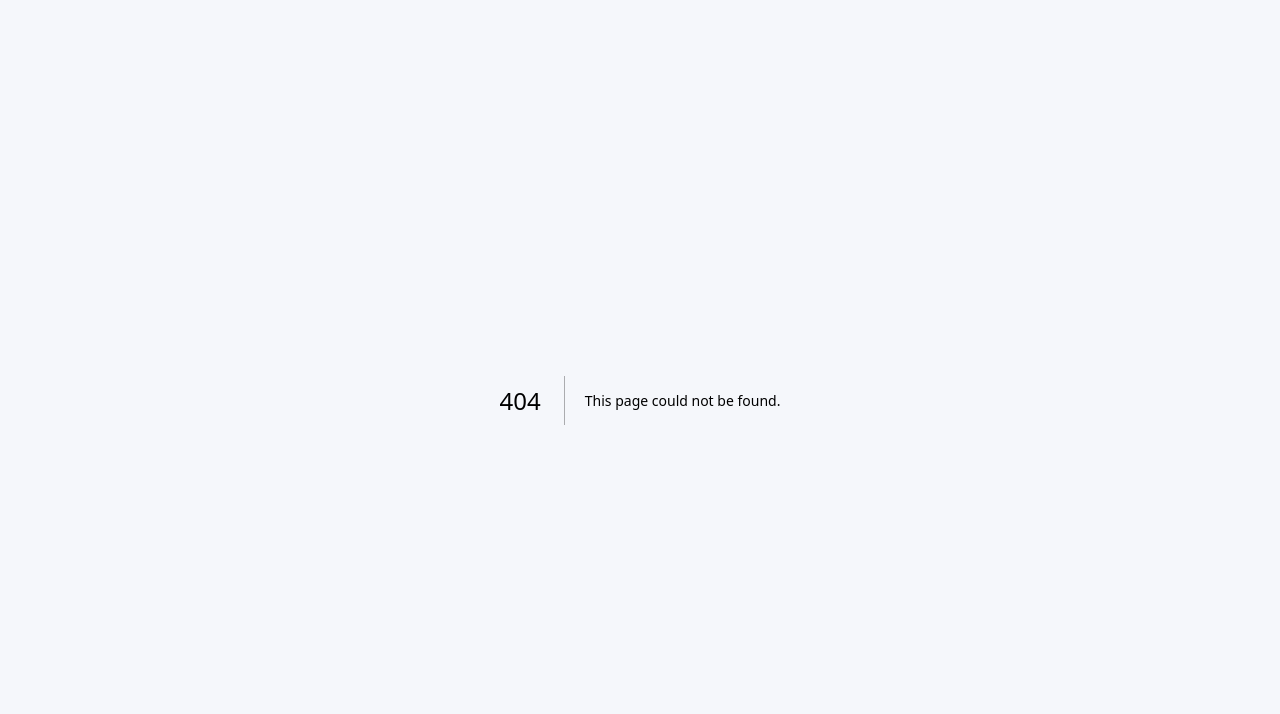
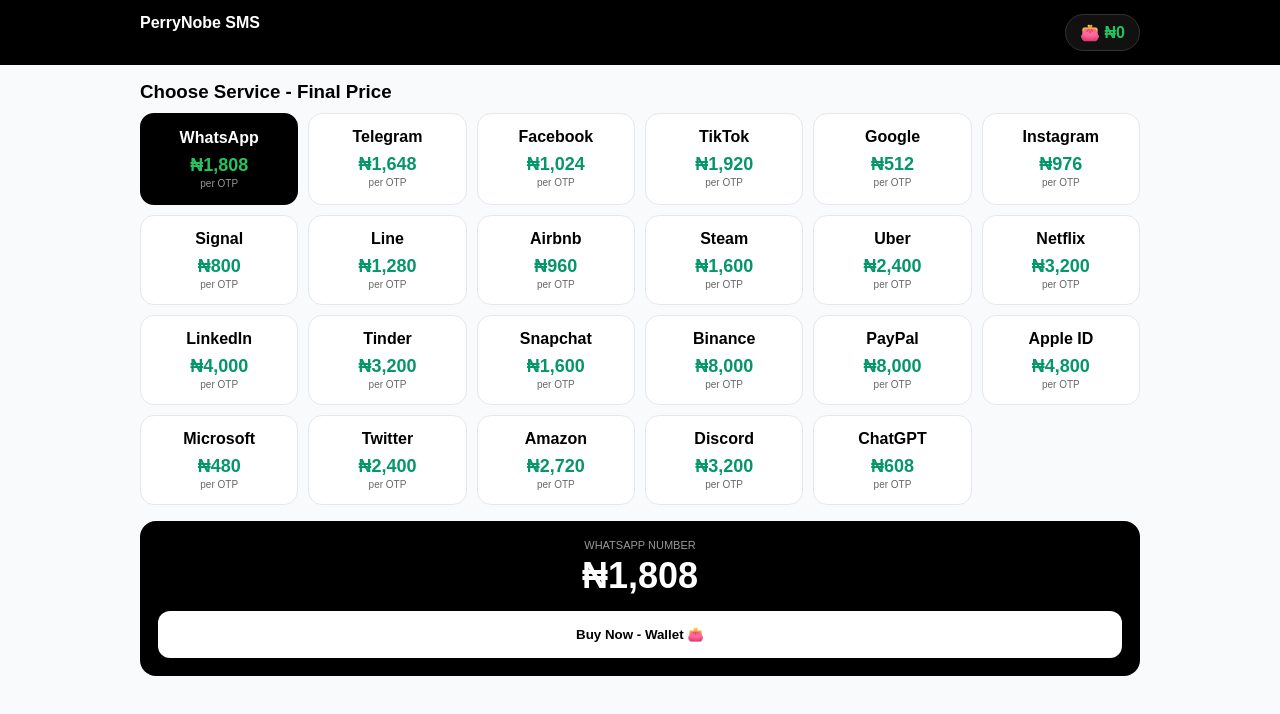
Before and after one commit to perrynobsmsdeliver/perrynobesms, a Next.js app: page / in a window 1280 px wide. Before the commit this address had no page. Shown: the top 714 px of the page. Built offline with nearby package versions, Linux system fonts and the light colour scheme.

Commit message:
Create page.tsx

```diff
--- /dev/null
+++ b/app/page.tsx
@@ -0,0 +1,82 @@
+"use client";
+import { useState, useEffect } from "react";
+
+// FINAL CUSTOMER PRICE = 5SIM x10 - Already calculated in Naira
+const CUSTOMER_PRICE_NAIRA: Record<string, number> = {
+  whatsapp: 1808, telegram: 1648, facebook: 1024, tiktok: 1920, google: 512,
+  instagram: 976, signal: 800, line: 1280, airbnb: 960, steam: 1600,
+  uber: 2400, netflix: 3200, linkedin: 4000, tinder: 3200, snapchat: 1600,
+  binance: 8000, paypal: 8000, apple: 4800, microsoft: 480, twitter: 2400,
+  amazon: 2720, discord: 3200, openai: 608,
+};
+
+const APPS = [
+  { id: "whatsapp", name: "WhatsApp" }, { id: "telegram", name: "Telegram" },
+  { id: "facebook", name: "Facebook" }, { id: "tiktok", name: "TikTok" },
+  { id: "google", name: "Google" }, { id: "instagram", name: "Instagram" },
+  { id: "signal", name: "Signal" }, { id: "line", name: "Line" },
+  { id: "airbnb", name: "Airbnb" }, { id: "steam", name: "Steam" },
+  { id: "uber", name: "Uber" }, { id: "netflix", name: "Netflix" },
+  { id: "linkedin", name: "LinkedIn" }, { id: "tinder", name: "Tinder" },
+  { id: "snapchat", name: "Snapchat" }, { id: "binance", name: "Binance" },
+  { id: "paypal", name: "PayPal" }, { id: "apple", name: "Apple ID" },
+  { id: "microsoft", name: "Microsoft" }, { id: "twitter", name: "Twitter" },
+  { id: "amazon", name: "Amazon" }, { id: "discord", name: "Discord" },
+  { id: "openai", name: "ChatGPT" },
+];
+
+export default function Home() {
+  const [wallet, setWallet] = useState(0);
+  const [showWallet, setShowWallet] = useState(false);
+  const [selected, setSelected] = useState("whatsapp");
+  const price = CUSTOMER_PRICE_NAIRA[selected];
+
+  useEffect(() => { const w = localStorage.getItem("perrynobe_wallet"); if (w) setWallet(Number(w)); }, []);
+  useEffect(() => { localStorage.setItem("perrynobe_wallet", String(wallet)); }, [wallet]);
+
+  return (
+    <div style={{ minHeight: "100vh", background: "#f8fafc", fontFamily: "sans-serif" }}>
+      <script src="https://js.paystack.co/v1/inline.js"></script>
+      <header style={{ background: "black", color: "white", padding: "14px 20px", position: "sticky", top: 0 }}>
+        <div style={{ maxWidth: 1000, margin: "0 auto", display: "flex", justifyContent: "space-between" }}>
+          <b>PerryNobe SMS</b>
+          <div onClick={() => setShowWallet(true)} style={{ background: "#111", border: "1px solid #333", padding: "8px 14px", borderRadius: 30, cursor: "pointer" }}>👛 <b style={{ color: "#22c55e" }}>₦{wallet.toLocaleString()}</b></div>
+        </div>
+      </header>
+
+      <div style={{ maxWidth: 1000, margin: "0 auto", padding: 16 }}>
+        <h3 style={{ margin: "0 0 10px 0" }}>Choose Service - Final Price</h3>
+        <div style={{ display: "grid", gridTemplateColumns: "repeat(auto-fill, minmax(145px, 1fr))", gap: 10 }}>
+          {APPS.map(app => {
+            const p = CUSTOMER_PRICE_NAIRA[app.id];
+            const active = selected === app.id;
+            return (
+              <div key={app.id} onClick={() => setSelected(app.id)} style={{ border: active? "2px solid black" : "1px solid #e5e7eb", borderRadius: 14, padding: 14, cursor: "pointer", background: active? "black" : "white", color: active? "white" : "black", textAlign: "center" }}>
+                <div style={{ fontWeight: 700 }}>{app.name}</div>
+                <div style={{ marginTop: 8, fontSize: 18, fontWeight: 900, color: active? "#22c55e" : "#059669" }}>₦{p.toLocaleString()}</div>
+                <div style={{ fontSize: 10, opacity: 0.6, marginTop: 2 }}>per OTP</div>
+              </div>
+            );
+          })}
+        </div>
+
+        <div style={{ background: "black", color: "white", borderRadius: 16, padding: 18, marginTop: 16, textAlign: "center" }}>
+          <div style={{ opacity: 0.6, fontSize: 11 }}>{APPS.find(a => a.id === selected)?.name.toUpperCase()} NUMBER</div>
+          <div style={{ fontSize: 36, fontWeight: 900, marginTop: 4 }}>₦{price.toLocaleString()}</div>
+          <button onClick={() => wallet < price? setShowWallet(true) : setWallet(wallet - price)} style={{ width: "100%", marginTop: 14, background: "white", color: "black", border: 0, padding: 16, borderRadius: 12, fontWeight: 900 }}>Buy Now - Wallet 👛</button>
+        </div>
+      </div>
+
+      {showWallet && (
+        <div style={{ position: "fixed", inset: 0, background: "rgba(0,0,0,0.7)", zIndex: 50, display: "flex", alignItems: "center", justifyContent: "center", padding: 16 }}>
+          <div style={{ background: "white", maxWidth: 380, width: "100%", borderRadius: 20, padding: 20 }}>
+            <h3 style={{ margin: 0 }}>Fund Wallet 👛</h3>
+            <div style={{ background: "black", color: "white", borderRadius: 14, padding: 16, marginTop: 12, textAlign: "center" }}><div>Balance</div><div style={{ fontSize: 28, fontWeight: 900, color: "#22c55e" }}>₦{wallet.toLocaleString()}</div></div>
+            <button onClick={() => { setWallet(wallet + 2000); setShowWallet(false); }} style={{ width: "100%", marginTop: 12, padding: 14, borderRadius: 12, background: "#22c55e", color: "white", border: 0, fontWeight: 900 }}>Add ₦2,000 (Paystack Real)</button>
+            <button onClick={() => setShowWallet(false)} style={{ width: "100%", marginTop: 8, padding: 10, background: "white", border: "1px solid #ddd", borderRadius: 10 }}>Close</button>
+          </div>
+        </div>
+      )}
+    </div>
+  );
+}
```
